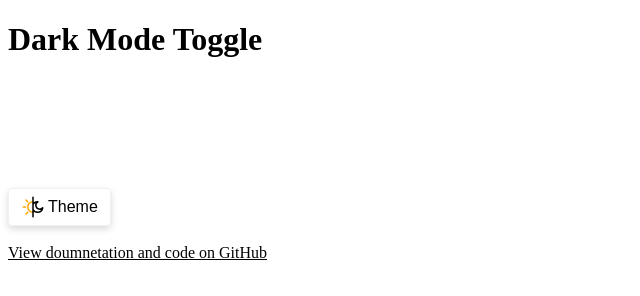
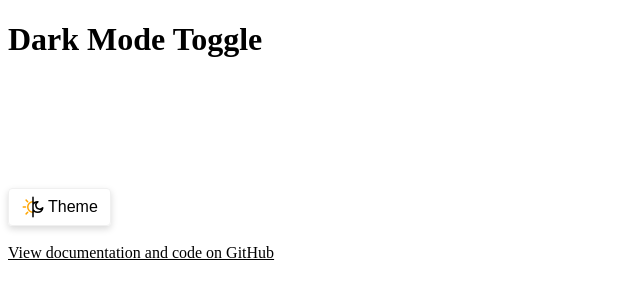
Before and after one commit to Powza/darkmode, a plain HTML site: page index.html in a window 1280 px wide. Shown: the full height of the page, 0-640 px from the left. Drawn offline with Linux system fonts and the light colour scheme.

Commit message:
spelling correction

```diff
--- a/index.html
+++ b/index.html
@@ -23,7 +23,7 @@
       <br />
       <button type="button" class="darkmode"></button>
       <br />
-      <a href="https://github.com/Powza/darkmode" target="_blank">View doumnetation and code on GitHub</a>
+      <a href="https://github.com/Powza/darkmode" target="_blank">View documentation and code on GitHub</a>
     </main>
   </body>
 </html>
```
